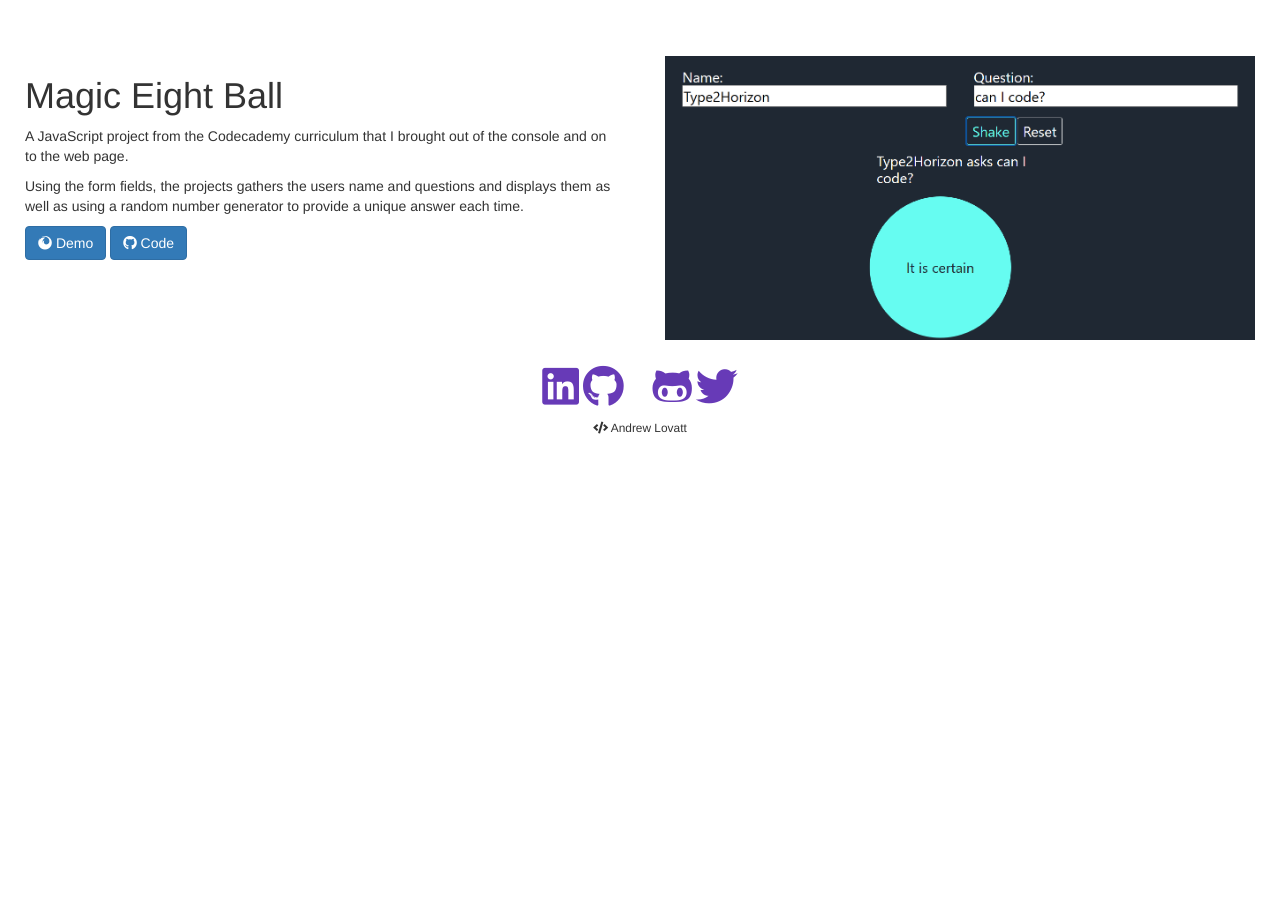
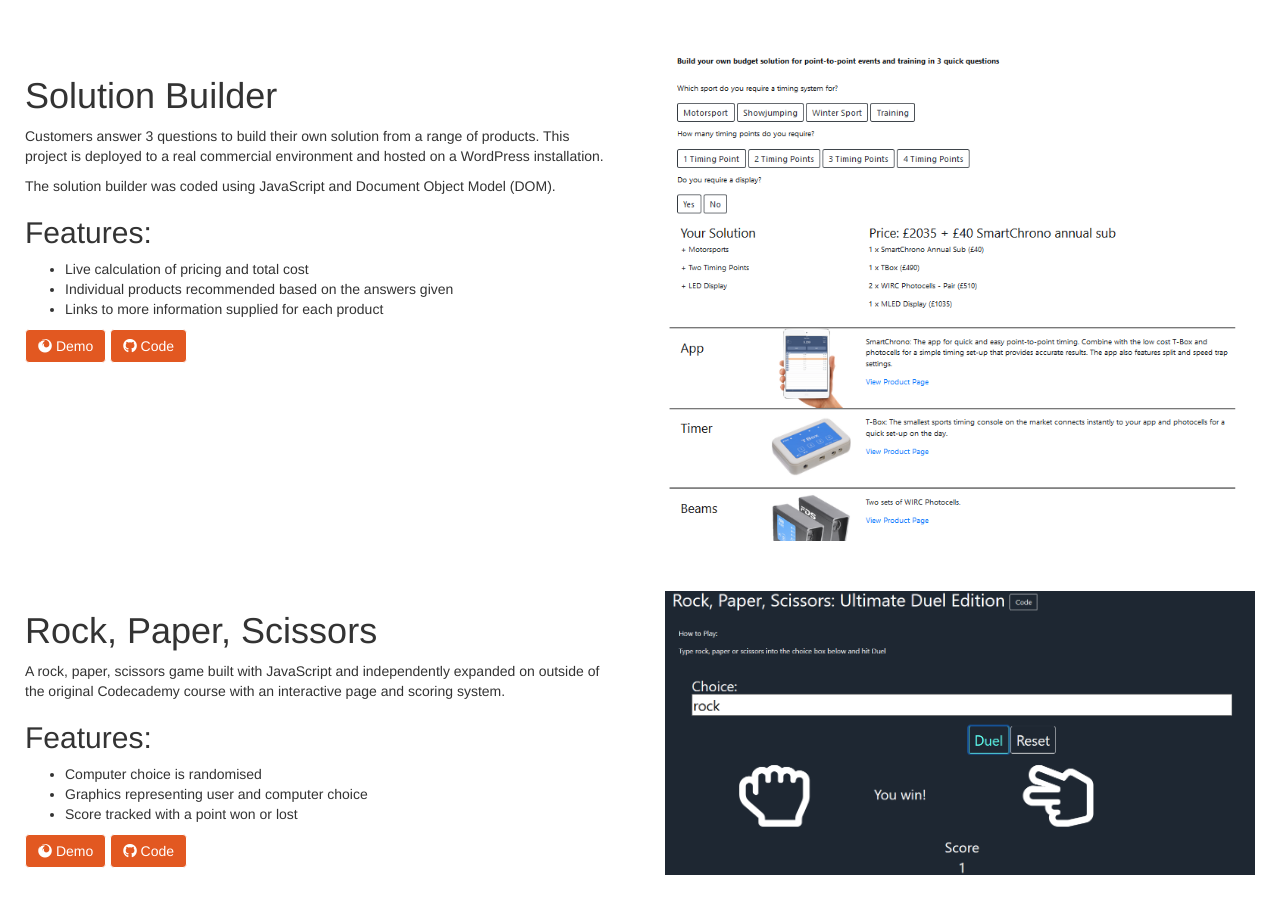
Before and after one commit to andrew-lovatt/andrew-lovatt.github.io, a plain HTML site: page index.html in a window 1280 px wide. Shown: the part 1880-2800 px from the top of the page. Before the commit the page ends 2327 px from the top, so only its background shows below. Drawn offline with nearby package versions, Linux system fonts and the light colour scheme.

Commit message:
New Colour Scheme and Projects
MOD: Theme pallet changed to #0250BC, #E25821
NEW: FDS Solution Builder Project
NEW: Rock, Paper, Scissors Project

```diff
--- a/index.html
+++ b/index.html
@@ -1,22 +1,34 @@
 <!DOCTYPE html>
 <html>
 <head>
-  <title></>Andrew Lovatt | Portfolio</title>
+  <title>Andrew Lovatt | Portfolio</title>
   <meta charset="utf-8">
   <meta name="viewport" content="width=device-width, initial-scale=1">
-  <link rel="stylesheet" href="https://maxcdn.bootstrapcdn.com/bootstrap/3.4.1/css/bootstrap.min.css">
-  <link rel="stylesheet" href="https://use.fontawesome.com/releases/v5.12.0/css/all.css">
+  <link rel="stylesheet" type="text/css" href="https://maxcdn.bootstrapcdn.com/bootstrap/3.4.1/css/bootstrap.min.css">
+  <link rel="stylesheet" type="text/css" href="https://use.fontawesome.com/releases/v5.12.0/css/all.css">
   <script src="https://ajax.googleapis.com/ajax/libs/jquery/3.5.1/jquery.min.js"></script>
   <script src="https://maxcdn.bootstrapcdn.com/bootstrap/3.4.1/js/bootstrap.min.js"></script>
-  <style>
+  <style type="text/css">
+  /* Background colours for alternating sections of home page */
   body {
     position: relative;
   }
-  #about {padding:50px 25px 25px 25px;color: #fff; background-color: #673ab7;}
+  #about {padding:50px 25px 25px 25px;color: #fff; background-color: #0250BC;}
   #skills {padding:50px  25px 25px 25px;color: #000; background-color: #fff;}
-  #cv {padding:50px  25px 25px 25px;color: #fff; background-color: #673ab7;}
+  #cv {padding:50px  25px 25px 25px;color: #fff; background-color: #0250BC;}
   #projects {padding:50px  25px 25px 25px;color: #000; background-color: #fff;}
   #projectsExamples {padding:50px  25px 25px 25px;color: #000; background-color: #fff;}
+  /* Overwrite default color of outline primary button when hovered over applied by Bootstrap */
+  .btn-primary {
+    background-color: #E25821 !important;
+    color: #fff !important;
+    border-color: #fff !important;
+  }
+  .btn-primary:hover, .btn-primary:focus, .btn-primary:active {
+    background-color: #fff !important;
+    color: #E25821 !important;
+    border-color: #E25821 !important;
+  }
   </style>
 </head>
 <body>
@@ -135,9 +147,50 @@
 
 <div class="container-fluid">
   <div class="row">
+    <div class="col-md-6" style="padding:25px  25px 25px 25px"><h1>Solution Builder</h1>
+      <p>Customers answer 3 questions to build their own solution from a range of products. This project is deployed to a real commercial environment and hosted on a WordPress installation.</p>
+      <p>The solution builder was coded using JavaScript and Document Object Model (DOM).</p>
+      <h2>Features:</h2>
+      <ul>
+        <li>Live calculation of pricing and total cost</li>
+        <li>Individual products recommended based on the answers given</li>
+        <li>Links to more information supplied for each product</li>
+      </ul>
+      <a class="btn btn-primary" href="https://fdstiming.co.uk/?page_id=1038" target="_blank" role="button"><i class="fab fa-firefox"></i> Demo</a>
+      <a class="btn btn-primary" href="https://github.com/Type2Horizon/Type2Horizon.github.io/tree/master/extended-codecademy/javascript/rock-paper-scissors" target="_blank" role="button"><i class="fab fa-github"></i> Code</a>
+    </div>
+    <div class="col-md-6" style="padding:25px  25px 25px 25px"><img class="img-responsive" width="100%" src="images/FDS_solution_builder_preview.png"></div>
+  </div>
+</div>
+
+<div class="container-fluid">
+  <div class="row">
+    <div class="col-md-6" style="padding:25px  25px 25px 25px"><h1>Rock, Paper, Scissors</h1>
+      <p>A rock, paper, scissors game built with JavaScript and independently expanded on outside of the original Codecademy course with an interactive page and scoring system.</p>
+      <h2>Features:</h2>
+      <ul>
+        <li>Computer choice is randomised</li>
+        <li>Graphics representing user and computer choice</li>
+        <li>Score tracked with a point won or lost</li>
+      </ul>
+      <a class="btn btn-primary" href="https://type2horizon.github.io/extended-codecademy/javascript/rock-paper-scissors/rock-paper-scissors.html" target="_blank" role="button"><i class="fab fa-firefox"></i> Demo</a>
+      <a class="btn btn-primary" href="https://github.com/Type2Horizon/FDS_Solution_Builder" target="_blank" role="button"><i class="fab fa-github"></i> Code</a>
+    </div>
+    <div class="col-md-6" style="padding:25px  25px 25px 25px"><img class="img-responsive" width="100%" src="images/rock_paper_scissors_preview.png"></div>
+  </div>
+</div>
+
+<div class="container-fluid">
+  <div class="row">
     <div class="col-md-6" style="padding:25px  25px 25px 25px"><h1>Magic Eight Ball</h1>
       <p>A JavaScript project from the Codecademy curriculum that I brought out of the console and on to the web page.</p>
       <p>Using the form fields, the projects gathers the users name and questions and displays them as well as using a random number generator to provide a unique answer each time.</p>
+      <h2>Features:</h2>
+      <ul>
+        <li>Fields to enter name and question</li>
+        <li>Name and choice shown using Document Object Method</li>
+        <li>Randomised answers generated via JavaScript</li>
+      </ul>
       <a class="btn btn-primary" href="https://type2horizon.github.io/extended-codecademy/javascript/magic-eight-ball/magic-eight-ball.html" target="_blank" role="button"><i class="fab fa-firefox"></i> Demo</a>
       <a class="btn btn-primary" href="https://github.com/Type2Horizon/type2horizon.github.io/tree/master/extended-codecademy/javascript/magic-eight-ball" target="_blank" role="button"><i class="fab fa-github"></i> Code</a>
     </div>
@@ -149,10 +202,11 @@
   <div class="row">
     <div class="col-md-12 align-self-center pt-3">
       <p class="text-center" style="color: #673ab7">
-        <a href="https://www.linkedin.com/in/andrew-lovatt-bb540660/" target="_blank" style="color: #673ab7"><i class="fab fa-linkedin fa-3x"></i></a>
-        <a href="https://github.com/andrew-lovatt" target="_blank" style="color: #673ab7"><i class="fab fa-github fa-3x" style="padding-right: 25px;"></i></a>
-        <a href="https://github.com/type2horizon" target="_blank" style="color: #673ab7"><i class="fab fa-github-alt fa-3x"></i></a>
-        <a href="https://twitter.com/Type2Horizon" target="_blank" style="color: #673ab7"><i class="fab fa-twitter fa-3x"></i></a>
+        <a href="https://www.linkedin.com/in/andrew-lovatt-bb540660/" target="_blank" style="color: #E25821"><i class="fab fa-linkedin fa-3x"></i></a>
+        <a href="https://github.com/andrew-lovatt" target="_blank" style="color: #E25821"><i class="fab fa-github fa-3x"></i></a>
+        <a href="https://type2horizon.github.io/contact.html" target="_blank" style="color: #E25821"><i class="far fa-envelope fa-3x" style="padding-left: 25px; padding-right: 25px;"></i></a>
+        <a href="https://github.com/type2horizon" target="_blank" style="color: #E25821"><i class="fab fa-github-alt fa-3x"></i></a>
+        <a href="https://twitter.com/Type2Horizon" target="_blank" style="color: #E25821"><i class="fab fa-twitter fa-3x"></i></a>
       </p>
     </div>
   </div>
```
Also changed, not shown: images/FDS_solution_builder_preview.png (added), images/rock_paper_scissors_preview.png (added).
